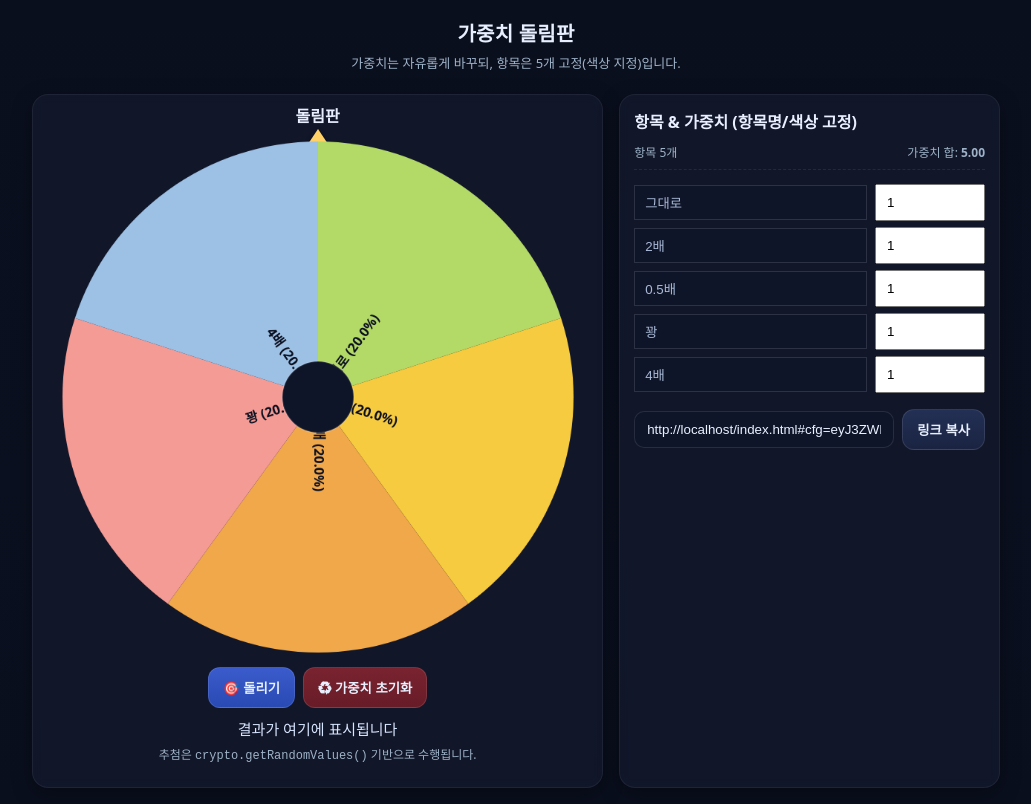
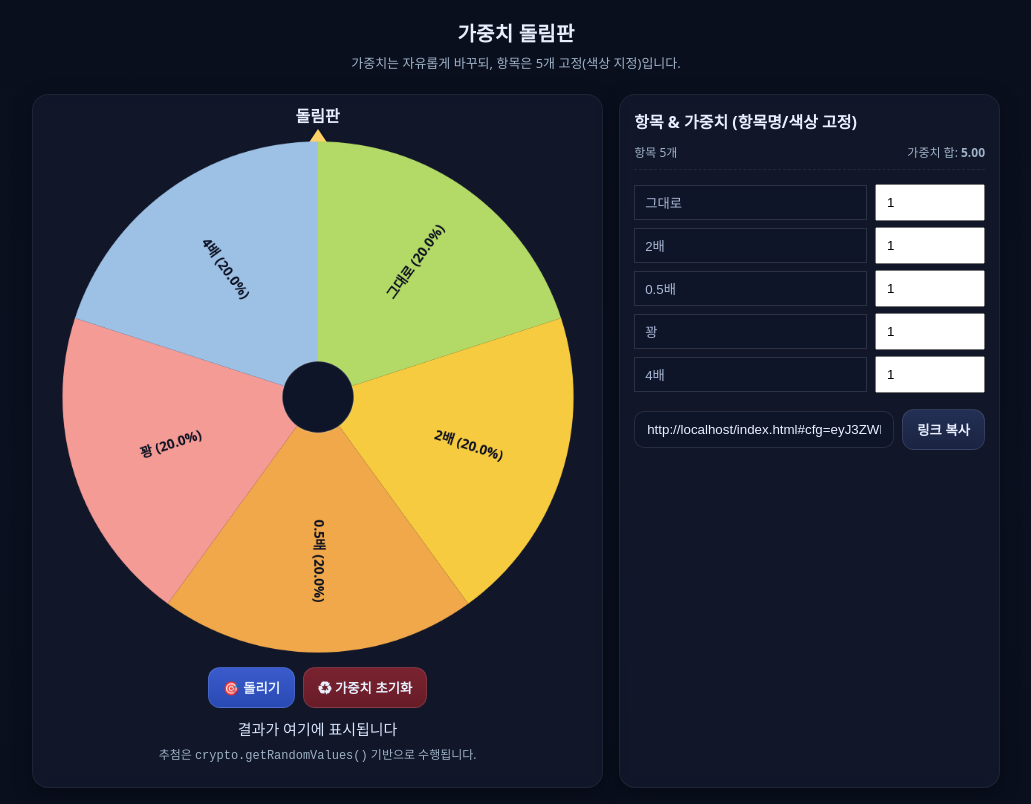
Before and after one commit to Joo-Ni/-, a plain HTML site: page index.html in a window 1280 px wide. Shown: the whole page, without its empty margins (124-1155 px from the left). Drawn offline with Linux system fonts and the light colour scheme.

Commit message:
Update index.html

```diff
--- a/index.html
+++ b/index.html
@@ -108,6 +108,9 @@
 </main>
 
 <script>
+/* ===== Config ===== */
+const LABEL_OFFSET_RATIO = 0.48; // ← 글씨 위치 (반지름 * 0.48)
+
 /* ===== Utilities ===== */
 const $ = (sel)=>document.querySelector(sel);
 
@@ -137,7 +140,7 @@ const FIXED_ITEMS = [
 ];
 
 let state = { items: [], spinDeg: 0, recent: [] };
-const LS_KEY = "weighted_roulette_fixed5_v2";
+const LS_KEY = "weighted_roulette_fixed5_v3";
 
 function sumWeights(){
   return state.items.reduce((s,it)=>s+Number(it.weight||0),0);
@@ -256,7 +259,7 @@ function drawWheel(){
     ctx.fillStyle = it.color;
     ctx.fill();
 
-    // 텍스트 (항상 밖을 향하게)
+    // 텍스트 (항상 밖을 향하게) — 위치를 r * LABEL_OFFSET_RATIO 로 고정
     const mid = (start+end)/2;
     ctx.save();
     ctx.translate(cx,cy);
@@ -267,15 +270,15 @@ function drawWheel(){
     ctx.fillStyle = "#0b1020";
     ctx.textBaseline = "middle";
 
+    const offset = r * LABEL_OFFSET_RATIO;
     let angleDeg = mid * 180 / Math.PI;
     if (angleDeg > 90 && angleDeg < 270) {
-      // 뒤집히는 영역이면 반전
       ctx.rotate(Math.PI);
       ctx.textAlign = "right";
-      ctx.fillText(label, -16, 0); // 좌우 반전이므로 -16
+      ctx.fillText(label, -offset, 0);
     } else {
       ctx.textAlign = "left";
-      ctx.fillText(label, 16, 0);
+      ctx.fillText(label, offset, 0);
     }
     ctx.restore();
 
```
